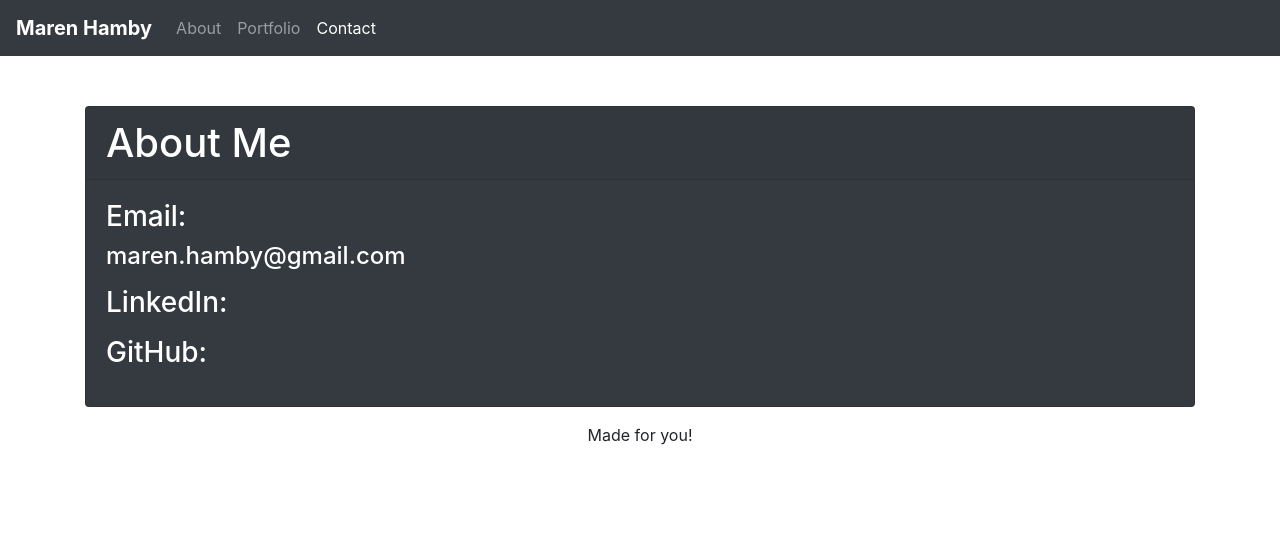
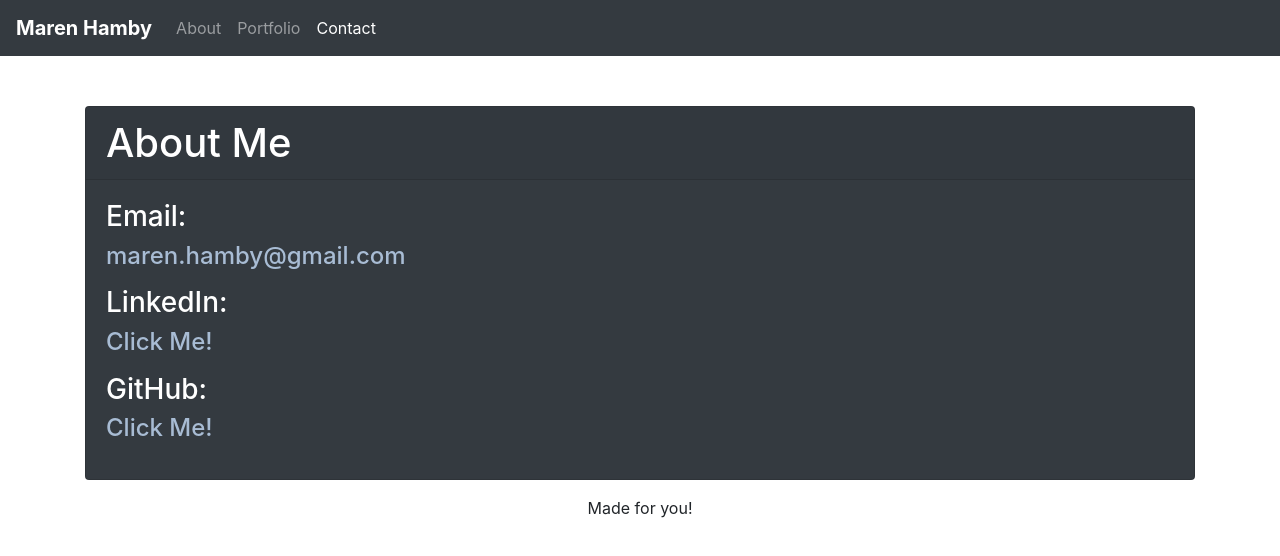
Before and after one commit to marenhamby/react-portfolio, a React (Create React App) app: page /contact in a window 1280 px wide. Shown: the top 556 px of the page. Built offline with nearby package versions, Linux system fonts and the light colour scheme.

Commit message:
added links to the contact page. added noreferrer noopener to the links to go with the target _blank statements to reduce security risks. changed style color settings for the links on the contact and about pages

```diff
--- a/src/pages/About.js
+++ b/src/pages/About.js
@@ -12,7 +12,7 @@ function About() {
                 <Card>
                     <img src="image/IMG-1903_2.png" alt="Maren in Iceland" className="float-left mr-3"></img>
                     <p className="card-text">Hi! I'm Maren. I was born and raised in Kannapolis, NC and I currently live in Durham, NC. I went to UNC Chapel Hill and have since been working in the clinical trials industry. I have a passion for organization and love using it to increase efficiency in the workplace.  I'm now looking to change directions and work in a more in the tech industry where my attention to detail and love for problem solving can really be utilized.</p>Check out my resume:
-                    <a href="Maren_Hamby_Resume_2.docx"> Click Here!</a>
+                    <a href="Maren_Hamby_Resume_2.docx" className="link"> Click Here!</a>
                 </Card>
             </Container>
         </div>
--- a/src/pages/Contact.js
+++ b/src/pages/Contact.js
@@ -1,31 +1,28 @@
 import React from "react";
 import Card from "../components/Card";
 import Container from "../components/Container";
+import "./contact.css";
 
 
-function About() {
+function Contact() {
     return (
         <div>
             <Container>
                 <Card>
                     <div className="form-group">
                         <h3>Email:</h3>
-                        <h4>
-                            {/* style="color: #A8BCD4" */}
-                       maren.hamby@gmail.com</h4>
+                        <h4>maren.hamby@gmail.com</h4>
                     </div>
                     <div className="form-group">
                         <h3>LinkedIn:</h3>
                         <h4>
-                            {/* style="color: #A8BCD4"> */}
-                            {/* <a href="https://linkedin.com/in/maren-hamby-90a924ba" target="_blank" style="color: #A8BCD4">Click Me!</a> */}
+                            <a href="https://linkedin.com/in/maren-hamby-90a924ba" target="_blank" rel="noreferrer noopener" className="link">Click Me!</a>
                         </h4>
                     </div>
                     <div className="form-group">
                         <h3>GitHub:</h3>
                         <h4>
-                            {/* style="color: #A8BCD4" */}
-                            {/* <a href="https://github.com/marenhamby" target="_blank" style="color: #A8BCD4">Click Me!</a> */}
+                            <a href="https://github.com/marenhamby" target="_blank" rel="noreferrer noopener" className="link">Click Me!</a>
                         </h4>
                     </div>
                 </Card>
@@ -35,4 +32,4 @@ function About() {
     );
 }
 
-export default About;
+export default Contact;
--- a/src/pages/about.css
+++ b/src/pages/about.css
@@ -1,3 +1,7 @@
 img {
     width:40%;
 };
+
+.link {
+    color: #A8BCD4
+};
--- /dev/null
+++ b/src/pages/contact.css
@@ -0,0 +1,3 @@
+h4, .link {
+    color: #A8BCD4
+};
```
Also changed, not shown: 1 other file (tests, documents, lock files or other folders).
